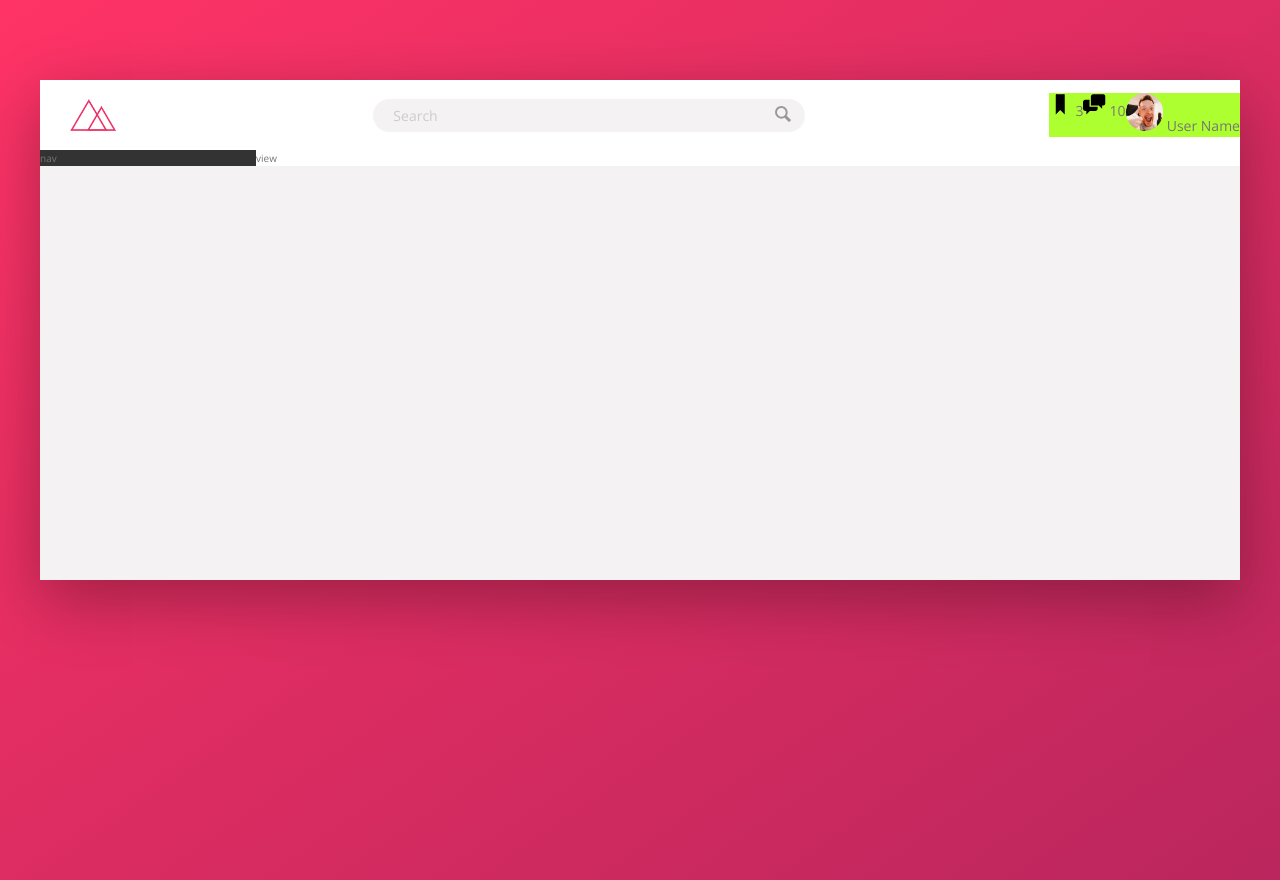
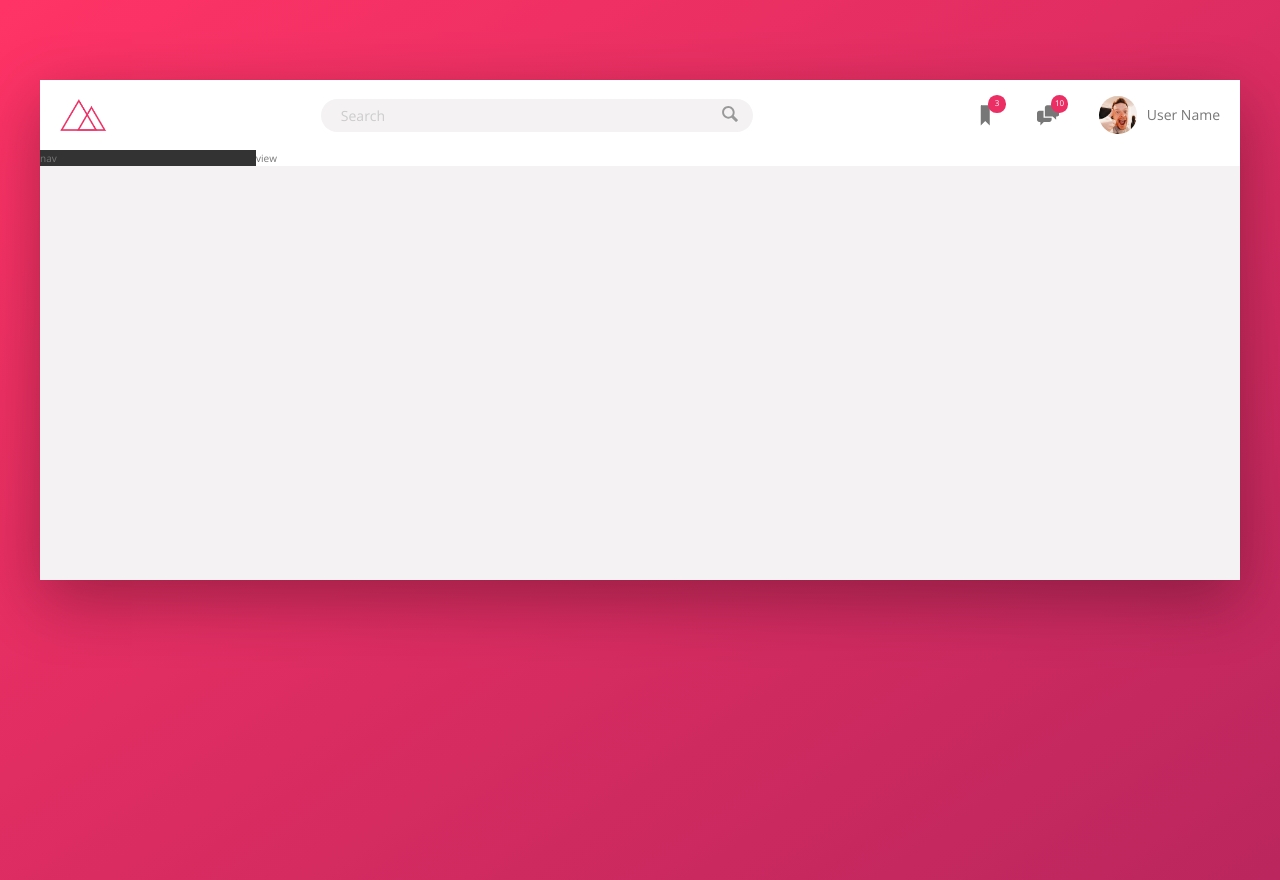
Before and after one commit to EricSnell/flex-ui, a website: page index.html in a window 1280 px wide. Drawn offline with nearby package versions, Linux system fonts and the light colour scheme.

Commit message:
styled user navigation

```diff
--- a/sass/_components.scss
+++ b/sass/_components.scss
@@ -5,7 +5,7 @@ LOGO
 =================*/
 .logo {
   height: 3.25rem;
-  margin-left: 3rem;
+  margin-left: 2rem;
 }
 
 
@@ -71,28 +71,52 @@ SEARCH
 USER NAVIGATION
 =================*/
 .user-nav {
-  background-color: greenyellow;
   display: flex;
+  align-items: center;
+  align-self: stretch;
+
+  & > * {
+    padding: 0 2rem;
+    cursor: pointer;
+    height: 100%;
+    display: flex;
+    align-items: center;
+    justify-content: center;
+  }
+
+  & > *:hover {
+    background-color: var(--color-grey-light-2);
+  }
 
   &__icon-box {
-
+    position: relative;
   }
 
   &__icon {
     height: 2.25rem;
     width: 2.25rem;
+    fill: var(--color-grey-dark-2);
   }
 
   &__notification {
-
+    font-size: .8rem;
+    height: 1.75rem;
+    width: 1.75rem;
+    background-color: var(--color-primary);
+    color: white;
+    border-radius: 50%;
+    position: absolute;
+    top: 1.5rem;
+    right: 1.1rem;
+    display: flex;
+    justify-content: center;
+    align-items: center;
   }
 
   &__user-photo {
     height: 3.75rem;
     border-radius: 50%;
+    margin-right: 1rem;
   }
 
-  &__user-name {
-
-  }
 }
```
Also changed, not shown: css/style.css.
